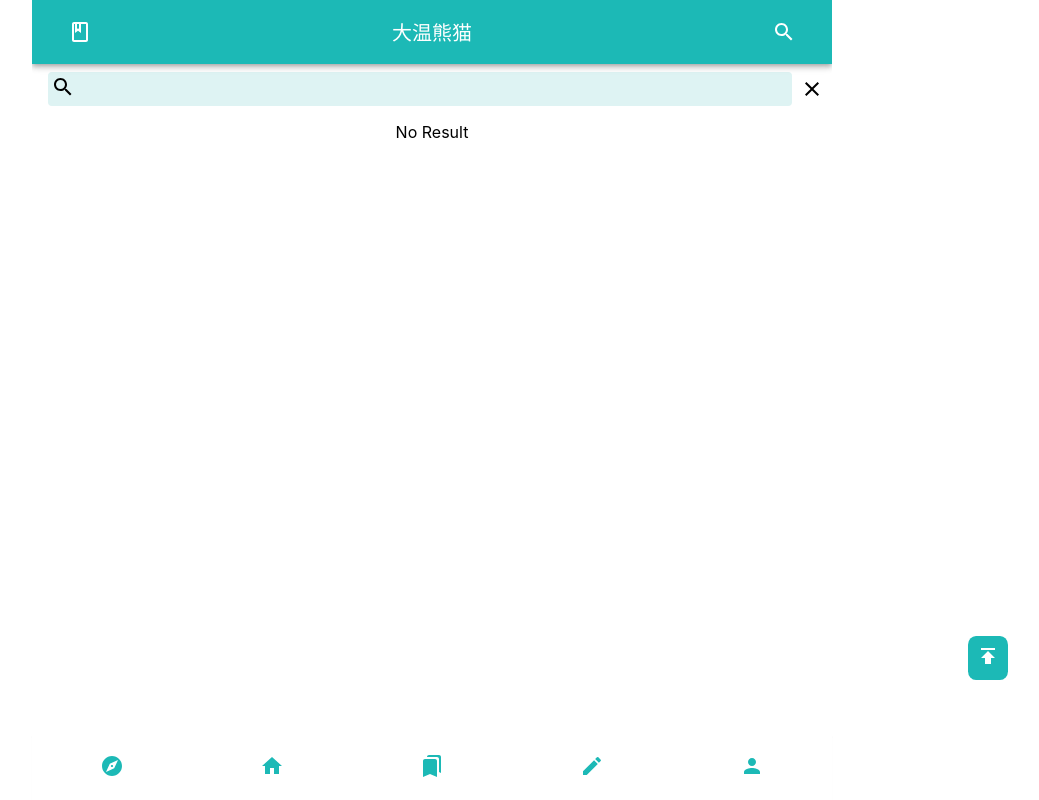
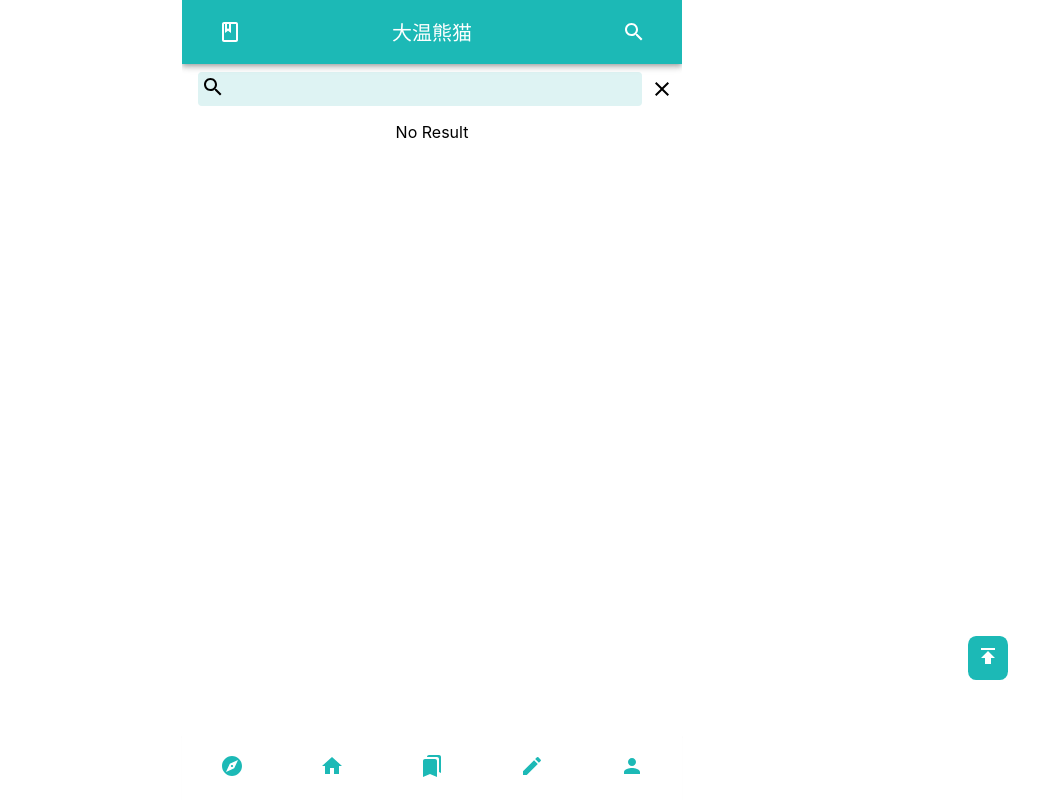
Before and after one commit to de2008de/vanpanda_quiz_card_ui, a React (Create React App) app: page /search in a window 1280 px wide. Shown: the whole page, without its empty margins (208-1247 px from the left). Built offline with nearby package versions, Linux system fonts and the light colour scheme; what react-stripe-elements would draw is missing.

Commit message:
Reduce max-width of AppShell to 500px + So the UI ratio looks better if user uses big screen device

```diff
--- a/src/assets/css/AppShell/AppShell.css
+++ b/src/assets/css/AppShell/AppShell.css
@@ -18,5 +18,5 @@ body {
 .AppShell,
 .WCAppFooter {
     margin: auto;
-    max-width: 800px;
+    max-width: 500px;
 }
```
